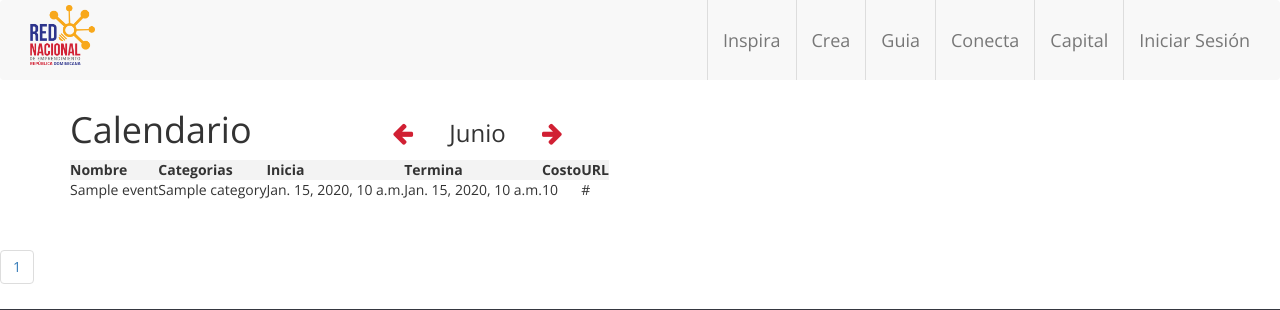
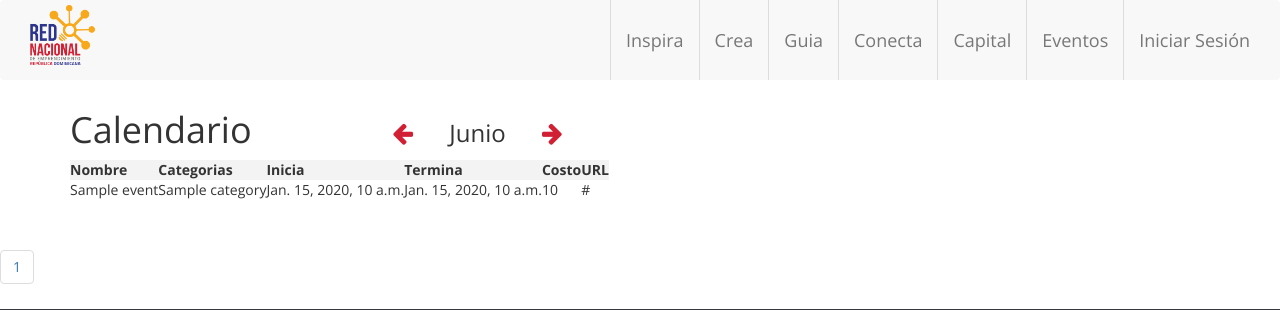
Before and after one commit to xpostudio4/red-de-emprendimiento, a Django app: template app/templates/site/calendar.html in a window 1280 px wide. Shown: the top 310 px of the page. Run offline with Django 3.2, Linux system fonts and the light colour scheme; the template is opened without the code that fills it: most values are stand-ins (such as "Sample title", 1, 10 or a date in 2020); some libraries are stand-ins or nearby versions.

Commit message:
include calendar url in the main page before loggin in

```diff
--- a/app/templates/base.html
+++ b/app/templates/base.html
@@ -41,6 +41,7 @@
 	          <li role="presentation"><a href="/category/guia/">Guia</a></li>
 	          <li role="presentation"><a href="/category/conecta/">Conecta</a></li>
 	          <li role="presentation"><a href="/category/capital/">Capital</a></li>
+	          <li role="presentation"><a href="/calendar/">Eventos</a></li>
 
 	         {% if user.is_authenticated %}
             <li role="presentation">
```
